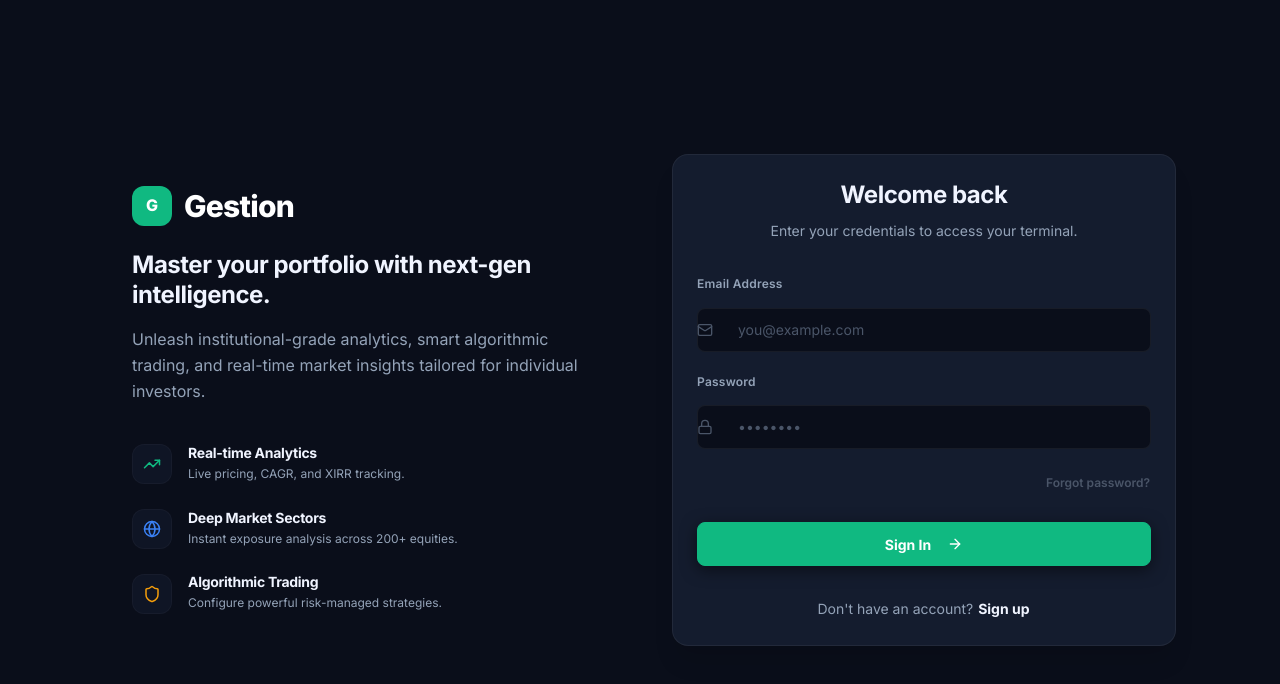
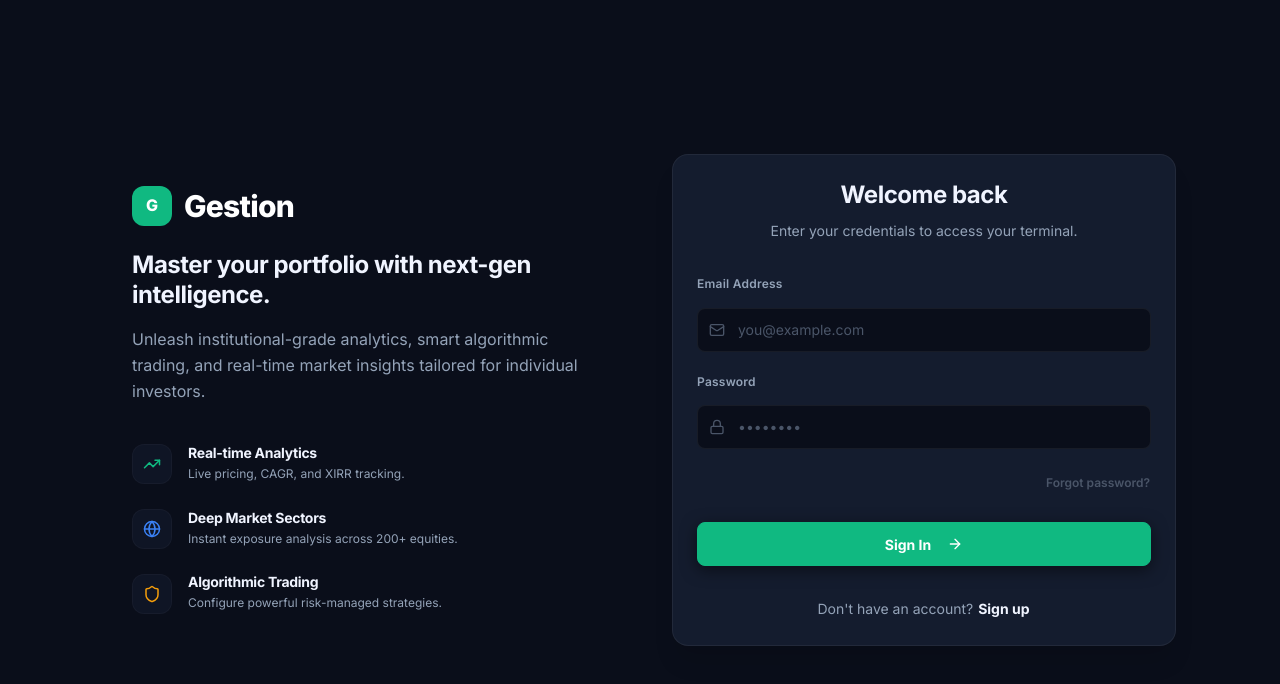
Before and after one commit to Muhammed2-h/Gestion, a React (Vite) app: page /login in a window 1280 px wide. Shown: the top 684 px of the page. Built offline with nearby package versions, Linux system fonts and the light colour scheme.

Commit message:
fix(ui): add missing left-3 utility class for input icons

```diff
--- a/src/index.css
+++ b/src/index.css
@@ -1778,6 +1778,7 @@ input:autofill:active {
 .min-w-\[160px\] { min-width: 160px; }
 .min-w-\[200px\] { min-width: 200px; }
 .min-w-\[700px\] { min-width: 700px; }
+.left-3 { left: var(--space-3); }
 .left-3\.5 { left: 14px; }
 
 /* Typography */
```
